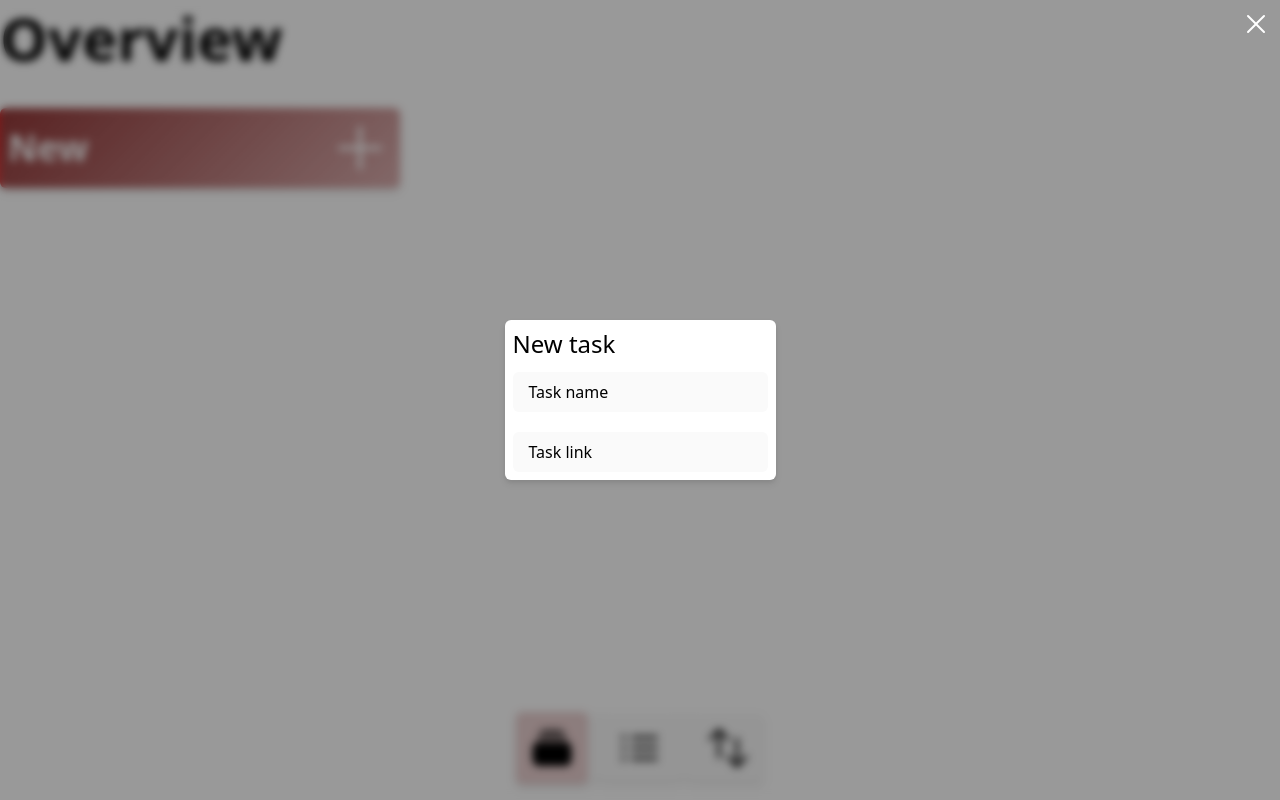
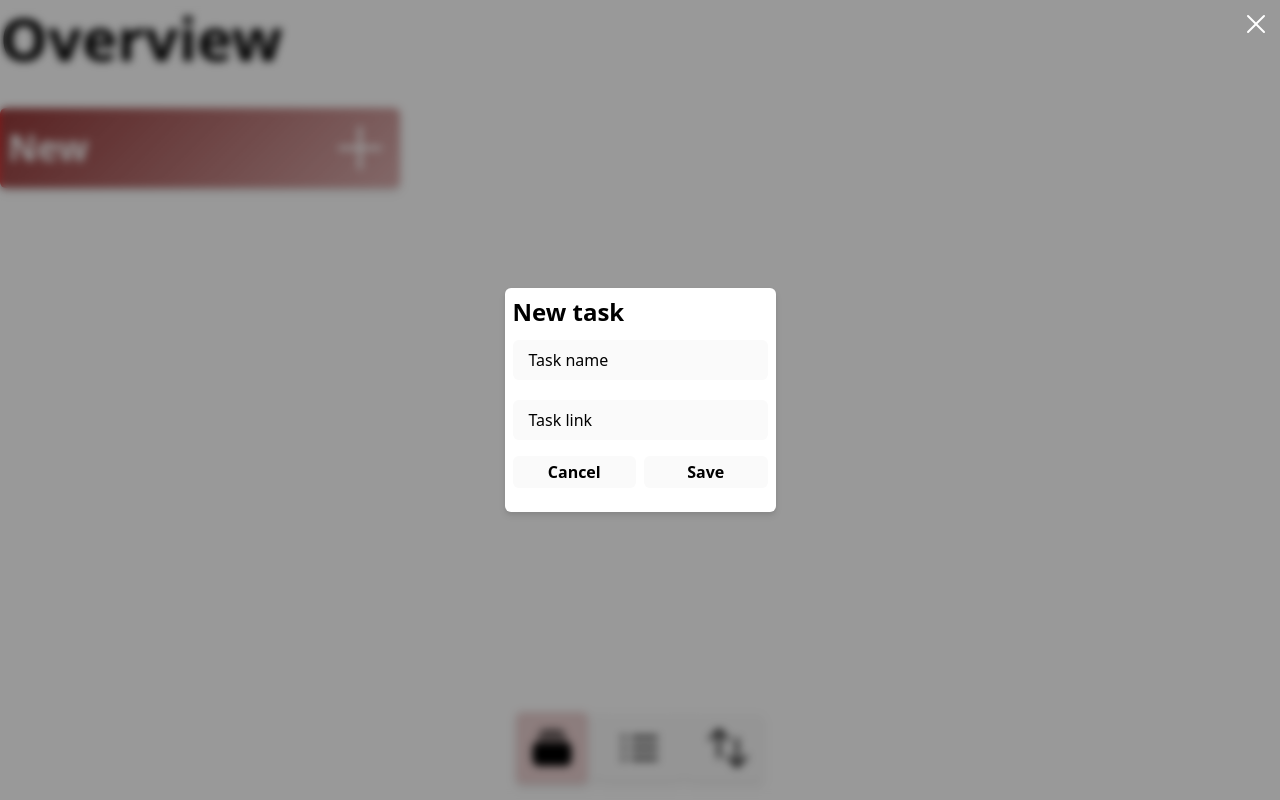
Before and after one commit to AntanasGa/TimeHolder, a Vue app: page /tasks/new in a window 1280 px wide. Built offline with nearby package versions, Linux system fonts and the light colour scheme.

Commit message:
adding task save

```diff
--- a/src/components/DatabaseContext.vue
+++ b/src/components/DatabaseContext.vue
@@ -38,39 +38,47 @@ db.initialize().then(async () => {
 const taskUnloadedError: Partial<IToast> = { title: "Task", message: "tasks are not loaded", status: ToastStatus.Error };
 const taskMissingError: Partial<IToast> = { title: "Task", message: "Could not find index", status: ToastStatus.Error };
 const task = {
-  add: (payload: Omit<ITask, keyof IndexedItem>) => {
+  add: (payload: Omit<ITask, keyof IndexedItem>): Promise<ITask> => {
+    return new Promise((resolve, reject) => {
       db.insert("task", payload).then((res) => {
         items.task = [...(items.task ?? []), res];
         toasts.addToast({title: "Task", message: "Task added"});
+        resolve(res);
       }).catch((e: IDBRequest | Error) => {
         let message = e instanceof Error ? e.message : (e.error?.message || "");
-
         toasts.addToast({title: "Task", message, status: ToastStatus.Error});
+        reject(e);
+      });
     });
   },
-  update: (key: IndexType, payload: ITask) => {
+  update: (key: IndexType, payload: ITask): Promise<ITask> => {
+    return new Promise((resolve, reject) => {
       if (!items.task) {
         toasts.addToast(taskUnloadedError);
-      return;
+        return reject(new Error(taskUnloadedError.message));
       }
 
       const index = items.task.map(x => x.id).indexOf(key);
       if (index === -1) {
         toasts.addToast(taskMissingError);
-      return;
+        return reject(new Error(taskMissingError.message));
       }
 
-    db.update("task", key, payload).then(() => {
+      db.update("task", payload).then(() => {
         if (!items.task) {
           toasts.addToast(taskUnloadedError);
-        return;
+          return reject(taskUnloadedError.message);
         }
-      items.task = items.task.splice(index, 0, payload);
+        const newTasks = [...items.task];
+        newTasks.splice(index, 1, payload);
+        items.task = newTasks;
         toasts.addToast({title: "Task", message: "Task updated"});
+        resolve(payload);
       }).catch((e: IDBRequest | Error) => {
         let message = e instanceof Error ? e.message : (e.error?.message || "");
-
         toasts.addToast({title: "Task", message, status: ToastStatus.Error});
+        reject(e);
+      });
     });
   },
   remove: (key: IndexType) => {
@@ -125,12 +133,14 @@ const entry = {
       return;
     }
 
-    db.update("entity", key, payload).then(() => {
+    db.update("entity", payload).then(() => {
       if (!items.entity) {
         toasts.addToast(entryUnloadedError);
         return;
       }
-      items.entity = items.entity.splice(index, 0, payload);
+      const newEntries = [...items.entity];
+      newEntries.splice(index, 1, payload);
+      items.entity = newEntries;
       toasts.addToast({title: "Time entry", message: "Time entry updated"});
     }).catch((e: IDBRequest | Error) => {
       let message = e instanceof Error ? e.message : (e.error?.message || "");
--- /dev/null
+++ b/src/components/formFunctions/StyledButton.vue
@@ -0,0 +1,15 @@
+<template>
+  <button :class="['rounded-md w-full p-1 font-bold transition-all', props.class]" type="button" @click="(e) => emit('click', e)">
+    <slot></slot>
+  </button>
+</template>
+
+<script setup lang="ts">
+const props = defineProps({
+  class: String,
+});
+
+const emit = defineEmits<{
+  (e: 'click', value: MouseEvent): void,
+}>();
+</script>
--- a/src/routes/Task.vue
+++ b/src/routes/Task.vue
@@ -1,19 +1,39 @@
 <template>
   <Modal :onCancel="onCancel">
-    <div class="rounded-md drop-shadow-md backdrop-blur-sm bg-white p-2">
-      <h1 class="bold text-2xl mb-2">{{ id < 0 ? "New task" : `Edit task ${task.taskName.value}` }}</h1>
-      <div class="flex flex-col gap-4">
-        <StyledInput v-model="task.taskName.value" :name="'taskName'" :title="'Task name'" />
-        <StyledInput v-model="task.taskLink.value" :name="'taskLink'" :title="'Task link'" />
+    <div class="relative rounded-md drop-shadow-md backdrop-blur-sm bg-white p-2">
+        <div v-if="isWorking" class="absolute loadbar h-1 top-0 left-0 right-0 rounded-full"></div>
+        <h1 class="font-bold text-2xl mb-2">{{ id < 0 ? "New task" : `Edit task ${task.taskName.value}` }}</h1>
+        <div class="flex flex-col gap-4 mb-4">
+          <StyledInput v-model="task.taskName.value" :name="'taskName'" :title="'Task name'" />
+          <StyledInput v-model="task.taskLink.value" :name="'taskLink'" :title="'Task link'" />
+          <div class="flex gap-2">
+            <StyledButton :class="[
+              'col flex-1',
+              isDirty()
+                ? 'text-white bg-zinc-900 hover:bg-zinc-800 active:bg-zinc-700'
+                : 'text-inherit bg-zinc-50 hover:bg-zinc-100 active-bg-zinc-200',
+              ].join(' ')"
+              @click="() => isDirty() && toInitial()"
+            >Cancel</StyledButton>
+            <StyledButton :class="[
+              'col flex-1',
+              isDirty()
+                ? 'text-white bg-red-400 hover:bg-red-500 active:bg-red-600'
+                : 'text-inherit bg-zinc-50 hover:bg-zinc-100 active-bg-zinc-200',
+              ].join(' ')"
+              @click="() => isDirty() && onSave()"
+            >Save</StyledButton>
+          </div>
+        </div>
+        <a v-if="id > -1" class="flex gap-1" :href="task.taskLink.value" rel="noopener noreferrer" target="_blank">To task <LinkIcon class="w-3 h-3" /></a>
       </div>
-      <a v-if="id > -1" class="flex gap-1" :href="task.taskLink.value">To task <LinkIcon class="w-3 h-3" /></a>
-    </div>
   </Modal>
 </template>
 
 <script setup lang="ts">
 import { DBContext } from '@/components/DatabaseContext.vue';
 import Modal from '@/components/Modal.vue';
+import StyledButton from '@/components/formFunctions/StyledButton.vue';
 import StyledInput from '@/components/formFunctions/StyledInput.vue';
 import { useDBCacheStore } from '@/stores/DBCacheStore';
 import { IEntity, ITask, IndexedItem } from '@/stores/documents';
@@ -29,24 +49,60 @@ const router = useRouter();
 const cache = useDBCacheStore();
 
 const id = ref("id" in route.params ? +route.params.id : -1);
-
-let task: RefObject<ITask | Omit<ITask, keyof IndexedItem>>;
-let isDirty: FormResponse<ITask | Omit<ITask, keyof IndexedItem>>["isDirty"];
-let reset: FormResponse<ITask | Omit<ITask, keyof IndexedItem>>["reset"];
+type newOrExistingTask = ITask | Omit<ITask, keyof IndexedItem>;
+let task: RefObject<newOrExistingTask>;
+let isDirty: FormResponse<newOrExistingTask>["isDirty"];
+let reset: FormResponse<newOrExistingTask>["reset"];
+let toInitial: FormResponse<newOrExistingTask>["toInitial"];
 
 const entries = ref<IEntity[]>();
 
+const isWorking = ref(false);
+
 const taskActions = inject<DBContext["task"]>("task");
 
-const initializeForm = (taskItem: ITask | Omit<ITask, keyof IndexedItem>) => {
+const initializeForm = (taskItem: newOrExistingTask) => {
   const form = useForm({...taskItem});
   task = form.values;
   isDirty = form.isDirty;
-  reset = form.isDirty;
+  reset = form.reset;
+  toInitial = form.toInitial;
 }
 
 function onCancel() {
+  const confirm = isDirty() ? window.confirm("There are unsaved changes, are you sure you want to leave") : true;
+  if (!confirm) {
+    return;
+  }
   router.push('/tasks');
+}
+
+
+
+function onSave() {
+  isWorking.value = true;
+  const values = {} as newOrExistingTask;
+  let i: keyof newOrExistingTask;
+  for (i in task) {
+    values[i] = task[i].value;
+  }
+  if ('id' in values) {
+    taskActions?.update(values.id, values).then((res) => {
+      reset(res);
+    })
+    .finally(() => {
+      isWorking.value = false;
+    });
+  } else {
+    taskActions?.add(values).then((res) => {
+      const taskRoute = `/tasks/${res.id}`;
+      router.replace(taskRoute);
+      reset(res);
+      id.value = res.id;
+    }).finally(() => {
+      isWorking.value = false;
+    })
+  }
 }
 
 if (id.value < 0) {
--- a/src/stores/IndexedDbStore.ts
+++ b/src/stores/IndexedDbStore.ts
@@ -43,7 +43,7 @@ export const useIndexedDbStore = defineStore('indexedDbStore', {
         }
       });
     },
-    update<K extends keyof IIndexedDocuments, R = IIndexedDocuments[K]>(table: K, index: IndexType, payload: R): Promise<void> {
+    update<K extends keyof IIndexedDocuments, R = IIndexedDocuments[K]>(table: K, payload: R): Promise<void> {
       return new Promise(async (res, rej) => {
         if (!this.db) {
           return rej(new Error("Database not initiated"));
@@ -56,7 +56,7 @@ export const useIndexedDbStore = defineStore('indexedDbStore', {
 
         const [ resolve, reject ] = usePromiseTransaction(this, res, rej);
 
-        const interaction = this.db.transaction(table, "readwrite").objectStore(table).add(payload, index);
+        const interaction = this.db.transaction(table, "readwrite").objectStore(table).put(payload);
 
         interaction.onerror = (ev) => {
           reject(ev)
--- a/src/style.css
+++ b/src/style.css
@@ -19,9 +19,9 @@
     rgb(255, 255, 0) 14%,
     rgb(0, 192, 255) 29%,
     rgb(192, 0, 255) 43%,
-    rgb(255, 0, 0) 58%,
-    rgb(255, 255, 0) 72%,
-    rgb(0, 192, 255) 86%,
+    rgb(255, 0, 0) 50%,
+    rgb(255, 255, 0) 64%,
+    rgb(0, 192, 255) 78%,
     rgb(192, 0, 255) 100%);
   background-size: 200% 200%;
   animation: loadbar 2s linear infinite;
--- a/src/util/Form.ts
+++ b/src/util/Form.ts
@@ -1,11 +1,12 @@
-import { Ref, UnwrapRef, ref } from "vue";
+import { Ref, ref } from "vue";
 
-export type RefObject<T extends {}> = {[K in keyof T]: Ref<UnwrapRef<T[K]>>};
+export type RefObject<T extends {}> = {[K in keyof T]: Ref<T[K]>};
 
 export interface FormResponse<T extends {}> {
   values: RefObject<T>,
   isDirty: () => boolean,
   reset: (values: T) => void,
+  toInitial: () => void,
 }
 
 export const useForm = <T extends {}>(initialValues: T): FormResponse<T> => {
@@ -15,21 +16,28 @@ export const useForm = <T extends {}>(initialValues: T): FormResponse<T> => {
   const values = {} as RefObject<T>;
   let i: keyof T;
   for (i in initialValues) {
-    values[i] = ref(initialValues[i]);
+    // 2 definitions apply, have to override
+    values[i] = ref(initialValues[i]) as Ref<T[keyof T]>;
   }
 
   return {
     values,
     isDirty() {
       for (i in startValues.initial) {
-        if (startValues.initial !== values[i].value) {
+        if (startValues.initial[i] !== values[i].value) {
           return true;
         }
       }
       return false;
     },
-    reset(values) {
-      startValues.initial = { ...values };
+    reset(updateValues) {
+      startValues.initial = { ...updateValues };
+      this.toInitial()
+    },
+    toInitial() {
+      for(i in startValues.initial) {
+        values[i].value = startValues.initial[i];
+      }
     },
   };
 };
```
Also changed, not shown: src/index.d.ts (added). Lines whose indentation alone changed are shown as unchanged.
